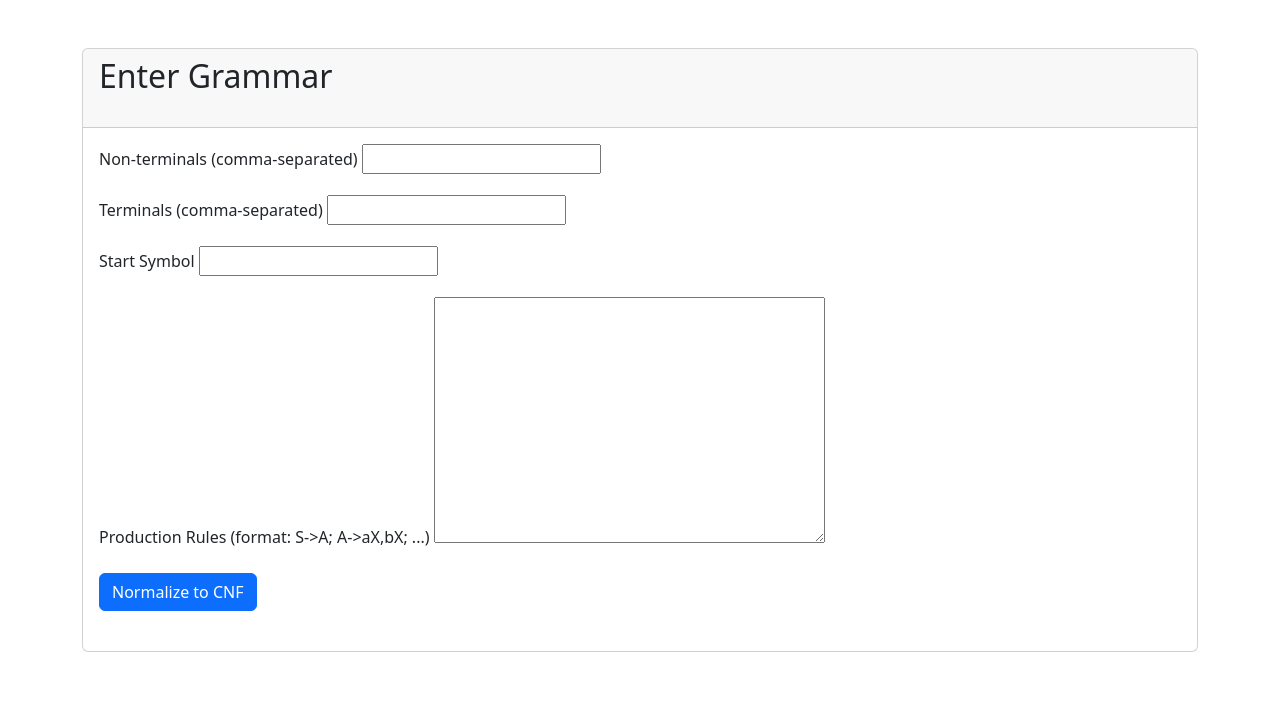
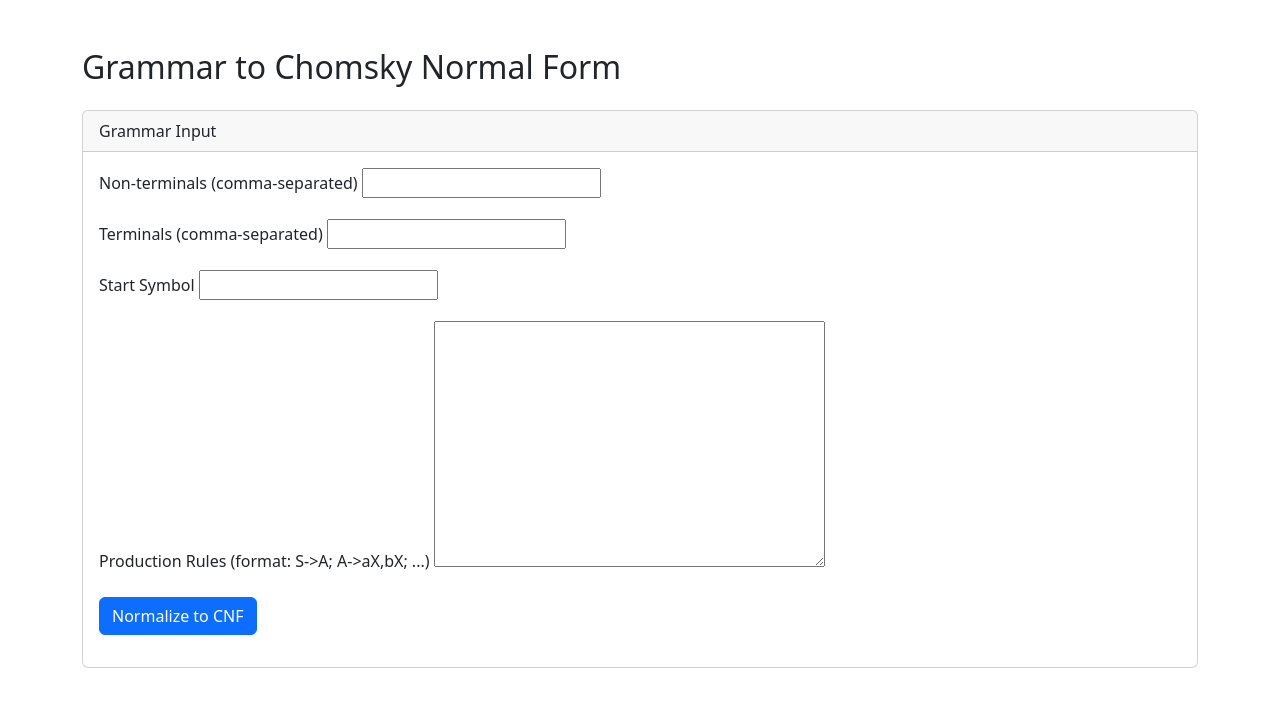
Before and after one commit to m33ga/lfa-laboratory-works, a Django app: page / in a window 1280 px wide. Shown: the top 707 px of the page. Run offline with Django 5.2, Linux system fonts and the light colour scheme.

Commit message:
add title and space between cards

```diff
--- a/5_chomsky_normal_form/web/templates/grammar_form.html
+++ b/5_chomsky_normal_form/web/templates/grammar_form.html
@@ -1,14 +1,17 @@
 {% extends "base.html" %}
 
-{% block title %}Enter Grammar{% endblock %}
+{% block title %}Grammar to Chomsky Normal Form{% endblock %}
 
 {% block content %}
+    <div>
+        <h2 class="mb-4">Grammar to Chomsky Normal Form</h2>
+    </div>
     <div class="card">
         <div class="card-header">
-            <h2 class="mb-4">Enter Grammar</h2>
+            Grammar Input
         </div>
         <div class="card-body">
-            <form method="post" class="mb-4">
+            <form method="post" class="mb-3">
             {% csrf_token %}
             {% for field in form %}
                 <div class="mb-3">
@@ -30,7 +33,7 @@
 
 
     {% if result %}
-
+        <div class="mt-4">
             <div class="card">
                 <div class="card-header">
                     Normalized Grammar (Chomsky Normal Form)
@@ -39,5 +42,7 @@
                     <pre class="mb-0">{{ result }}</pre>
                 </div>
             </div>
+        </div>
+
     {% endif %}
 {% endblock %}
```
Lines whose indentation alone changed are shown as unchanged.
